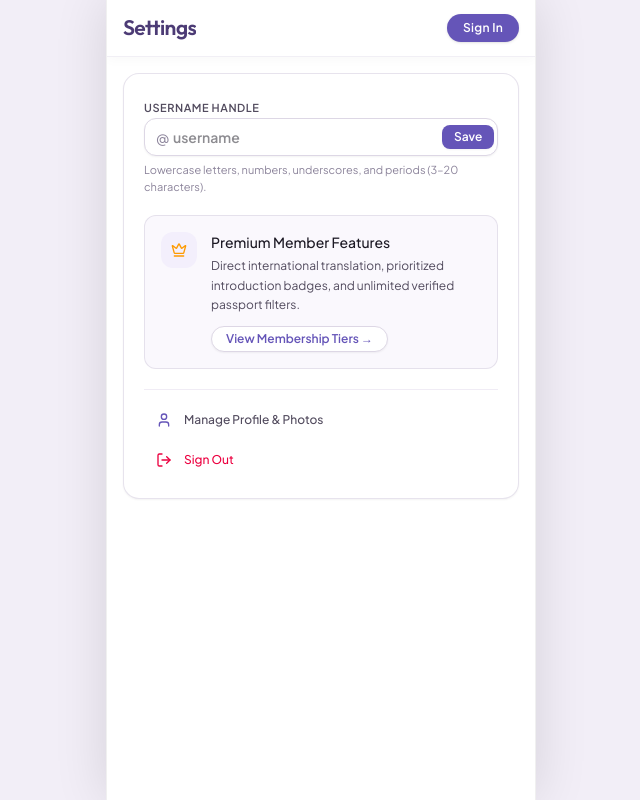
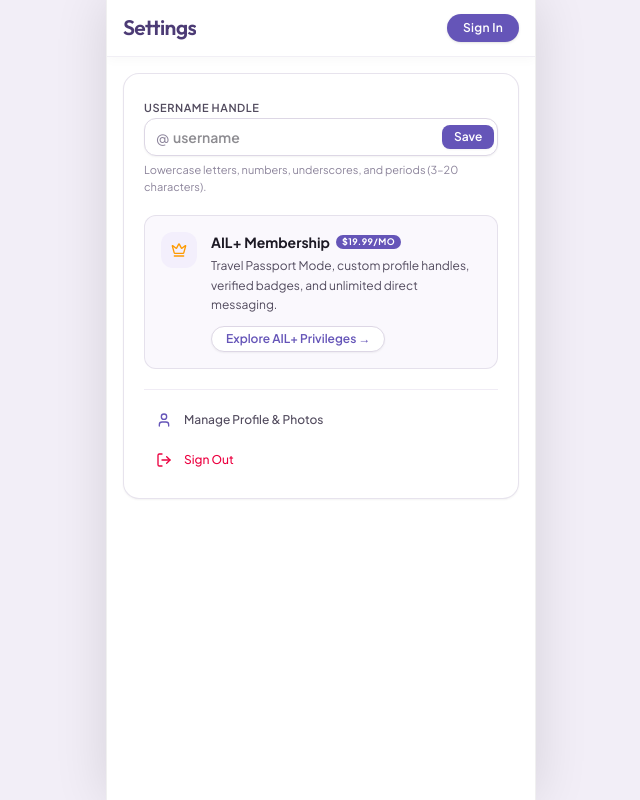
Before and after one commit to sandschristopher-png/asiansin-love, a Next.js app: page /settings in a window 1280 px wide. Shown: the whole page, without its empty margins (319-959 px from the left). Built offline with nearby package versions, Linux system fonts and the light colour scheme; no server answers.

Commit message:
feat(profile): integrate RepScoreCard, wire HandleUpgradeModal, and update dev dependencies

```diff
--- a/app/profile/edit/page.tsx
+++ b/app/profile/edit/page.tsx
@@ -5,7 +5,7 @@ import { useRouter } from 'next/navigation';
 import Link from 'next/link';
 import { ArrowLeft, Save, UserCheck, ShieldCheck, Camera, Trash2, Loader2, Plus } from 'lucide-react';
 import { supabase } from '@/lib/supabaseClient';
-import { HandleUpgradeModal } from '@/components/HandleUpgradeModal';
+import UpgradeModal from '@/components/UpgradeModal';
 
 
 export default function EditProfilePage() {
@@ -516,7 +516,7 @@ export default function EditProfilePage() {
         </form>
       </div>
 
-      <HandleUpgradeModal isOpen={showUpgradeModal} onClose={() => setShowUpgradeModal(false)} />
+      <UpgradeModal isOpen={showUpgradeModal} onClose={() => setShowUpgradeModal(false)} triggerContext='handle' />
     </div>
   );
 }
--- a/app/profile/page.tsx
+++ b/app/profile/page.tsx
@@ -13,6 +13,7 @@ import {
 } from 'lucide-react';
 import { supabase } from '@/lib/supabaseClient';
 import { Footer } from '@/components/Footer';
+import RepScoreCard from '@/components/RepScoreCard';
 
 const QUICK_LANGUAGES = ['English', 'Tagalog', 'Thai', 'Japanese', 'Vietnamese', 'Mandarin', 'Spanish', 'Korean'];
 
@@ -84,6 +85,7 @@ export default function MyProfilePage() {
   // Verification State
   const [verificationStatus, setVerificationStatus] = useState<'unverified' | 'pending' | 'verified'>('unverified');
   const [isPlus, setIsPlus] = useState<boolean>(false);
+  const [repScore, setRepScore] = useState<number | null>(null);
 
   // Vitals
   const [profession, setProfession] = useState('Software Developer');
@@ -146,6 +148,7 @@ export default function MyProfilePage() {
         if (data.relocation) setRelocation(data.relocation);
         if (data.languages) setUserLanguages(data.languages);
         if (data.is_plus || data.membership_tier === 'plus' || data.tier === 'Plus') setIsPlus(true);
+        if (typeof data.reputation_score === 'number') setRepScore(data.reputation_score);
         if (data.height) {
             const raw = data.height.trim();
             const cmMatch = raw.match(/(d+)s*cm/i);
@@ -463,6 +466,15 @@ export default function MyProfilePage() {
                 </button>
               )}
             </div>
+
+                        {/* REPUTATION SCORE CARD */}
+            <RepScoreCard
+              score={repScore ?? undefined}
+              isVerified={verificationStatus === 'verified'}
+              isPlus={isPlus}
+              photoCount={photos.length}
+              hasBio={Boolean(bio && bio.length > 20)}
+            />
 
             {/* ABOUT ME */}
             <div className="p-5 sm:p-6 rounded-3xl bg-white border border-[#E5E1EC] shadow-xs space-y-3">
--- a/app/settings/page.tsx
+++ b/app/settings/page.tsx
@@ -5,6 +5,7 @@ import { CheckCircle2, AlertCircle, Loader2, Crown, User, LogOut } from 'lucide-
 import Link from 'next/link';
 import { useRouter } from 'next/navigation';
 import { supabase } from '@/lib/supabaseClient';
+import { HandleUpgradeModal } from '@/components/HandleUpgradeModal';
 
 export default function SettingsPage() {
   const router = useRouter();
@@ -14,6 +15,7 @@ export default function SettingsPage() {
   const [savedSuccess, setSavedSuccess] = useState(false);
   const [errorMessage, setErrorMessage] = useState<string | null>(null);
   const [userId, setUserId] = useState<string | null>(null);
+  const [showUpgradeModal, setShowUpgradeModal] = useState(false);
 
   useEffect(() => {
     async function loadUserProfile() {
@@ -48,7 +50,6 @@ export default function SettingsPage() {
   const handleSaveHandle = async (e: React.FormEvent) => {
     e.preventDefault();
     setErrorMessage(null);
-    setSavedSuccess(false);
 
     if (!userId) {
       setErrorMessage('You must be signed in to update your handle.');
@@ -86,8 +87,8 @@ export default function SettingsPage() {
       if (!res.ok) {
         if (res.status === 409 || data.error?.includes('taken')) {
           setErrorMessage('That username handle is already taken. Please pick another.');
-        } else if (res.status === 403 && data.requires_payment) {
-          setErrorMessage(data.error || 'Changing an established handle requires Asians in Love Plus.');
+        } else if (res.status === 403 && (data.requires_payment || data.error?.includes('Plus') || data.error?.includes('AIL+'))) {
+          setShowUpgradeModal(true);
         } else {
           setErrorMessage(data.error || 'Failed to update username handle.');
         }
@@ -171,18 +172,23 @@ export default function SettingsPage() {
             <Crown className="w-4 h-4 text-amber-500" />
           </div>
           <div className="space-y-1 flex-1">
-            <h3 className="text-xs sm:text-sm font-medium text-[#1C1924]">
-              Premium Member Features
-            </h3>
+            <div className="flex items-center gap-1.5">
+              <h3 className="text-xs sm:text-sm font-bold text-[#1C1924]">
+                AIL+ Membership
+              </h3>
+              <span className="text-[9px] font-bold uppercase tracking-wider bg-[#6555B8] text-white px-1.5 py-0.2 rounded-full">
+                $19.99/mo
+              </span>
+            </div>
             <p className="text-xs text-[#524B5E] leading-relaxed">
-              Direct international translation, prioritized introduction badges, and unlimited verified passport filters.
+              Travel Passport Mode, custom profile handles, verified badges, and unlimited direct messaging.
             </p>
             <div className="pt-1.5">
               <Link
                 href="/pricing"
                 className="inline-block px-3.5 py-1 rounded-full bg-white border border-[#DDD7E5] hover:border-[#6555b8] text-xs font-semibold text-[#6555b8] hover:bg-[#F3EFFC] transition shadow-xs"
               >
-                View Membership Tiers &rarr;
+                Explore AIL+ Privileges &rarr;
               </Link>
             </div>
           </div>
@@ -207,6 +213,12 @@ export default function SettingsPage() {
           </button>
         </div>
       </div>
+
+      {/* Handle Upgrade Fallback Modal */}
+      <HandleUpgradeModal
+        isOpen={showUpgradeModal}
+        onClose={() => setShowUpgradeModal(false)}
+      />
     </main>
   );
 }
--- a/package.json
+++ b/package.json
@@ -21,6 +21,8 @@
     "stripe": "^22.6.2"
   },
   "devDependencies": {
+    "@midscene/web": "^1.14.0",
+    "@playwright/test": "^1.64.0",
     "@tailwindcss/postcss": "^4.3.3",
     "@types/node": "^20",
     "@types/react": "^19",
```
Also changed, not shown: 1 other file (tests, documents, lock files or other folders).
